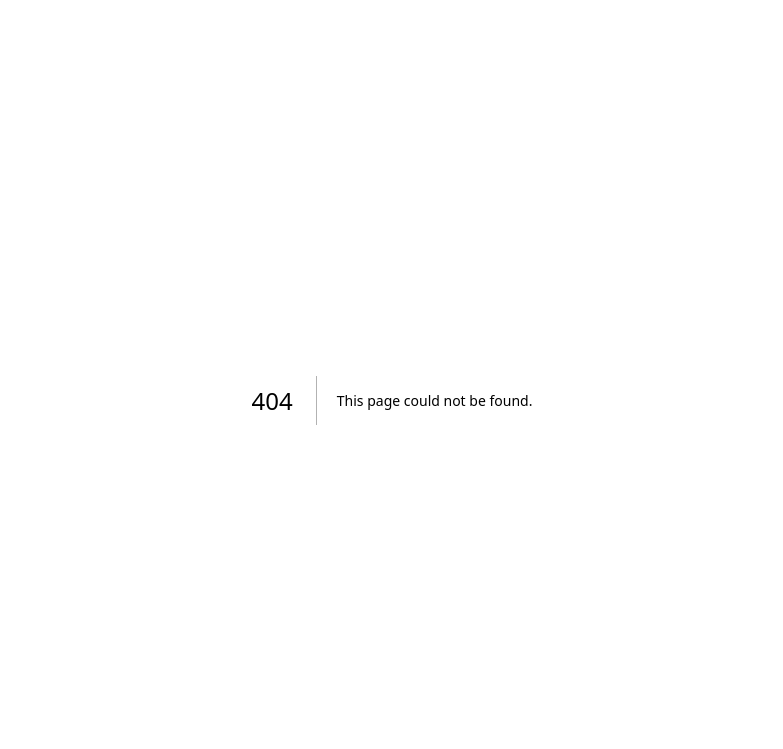
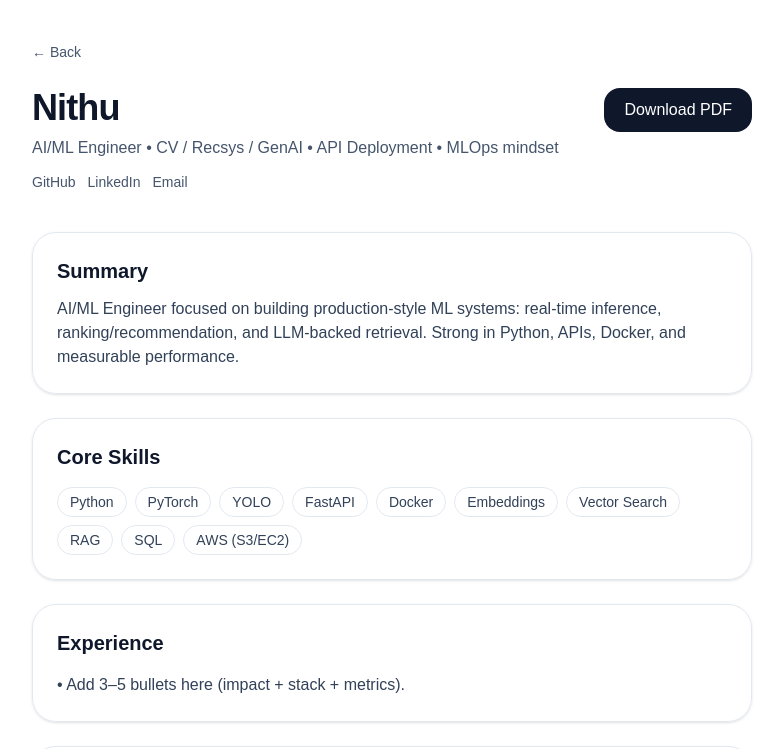
Before and after one commit to NitinJayavarapu12/Nitin-portfolio, a Next.js app: page /resume in a window 1280 px wide. Before the commit this address had no page. Shown: the top 749 px of the page, without its empty margins (248-1031 px from the left). Built offline with nearby package versions, Linux system fonts and the light colour scheme.

Commit message:
Resume push

```diff
--- /dev/null
+++ b/app/resume/page.tsx
@@ -0,0 +1,67 @@
+export default function ResumePage() {
+  return (
+    <main className="min-h-screen bg-white text-slate-900">
+      <div className="mx-auto max-w-3xl px-6 py-10">
+        <a className="text-sm text-slate-600 hover:underline" href="/">← Back</a>
+
+        <div className="mt-6 flex items-start justify-between gap-6">
+          <div>
+            <h1 className="text-4xl font-semibold tracking-tight">Nithu</h1>
+            <p className="mt-2 text-slate-600">
+              AI/ML Engineer • CV / Recsys / GenAI • API Deployment • MLOps mindset
+            </p>
+            <div className="mt-3 flex flex-wrap gap-3 text-sm text-slate-600">
+              <a className="hover:underline" href="https://github.com/<your-username>" target="_blank" rel="noreferrer">GitHub</a>
+              <a className="hover:underline" href="https://www.linkedin.com/in/<your-handle>/" target="_blank" rel="noreferrer">LinkedIn</a>
+              <a className="hover:underline" href="mailto:your@email.com">Email</a>
+            </div>
+          </div>
+
+          <a
+            className="rounded-2xl bg-slate-900 px-5 py-2.5 text-white hover:opacity-90"
+            href="/resume.pdf"
+            target="_blank"
+            rel="noreferrer"
+          >
+            Download PDF
+          </a>
+        </div>
+
+        <section className="mt-10 rounded-3xl border border-slate-200 bg-white/75 backdrop-blur p-6 shadow-sm">
+          <h2 className="text-xl font-semibold">Summary</h2>
+          <p className="mt-3 text-slate-700">
+            AI/ML Engineer focused on building production-style ML systems: real-time inference, ranking/recommendation,
+            and LLM-backed retrieval. Strong in Python, APIs, Docker, and measurable performance.
+          </p>
+        </section>
+
+        <section className="mt-6 rounded-3xl border border-slate-200 bg-white/75 backdrop-blur p-6 shadow-sm">
+          <h2 className="text-xl font-semibold">Core Skills</h2>
+          <div className="mt-4 flex flex-wrap gap-2">
+            {["Python", "PyTorch", "YOLO", "FastAPI", "Docker", "Embeddings", "Vector Search", "RAG", "SQL", "AWS (S3/EC2)"].map(s => (
+              <span key={s} className="rounded-full border border-slate-200 bg-white/70 px-3 py-1 text-sm text-slate-700">
+                {s}
+              </span>
+            ))}
+          </div>
+        </section>
+
+        <section className="mt-6 rounded-3xl border border-slate-200 bg-white/75 backdrop-blur p-6 shadow-sm">
+          <h2 className="text-xl font-semibold">Experience</h2>
+          <ul className="mt-4 space-y-2 text-slate-700">
+            <li>• Add 3–5 bullets here (impact + stack + metrics).</li>
+          </ul>
+        </section>
+
+        <section className="mt-6 rounded-3xl border border-slate-200 bg-white/75 backdrop-blur p-6 shadow-sm">
+          <h2 className="text-xl font-semibold">Projects</h2>
+          <ul className="mt-4 space-y-2 text-slate-700">
+            <li>• Real-Time Video Analytics Platform (YOLO, FastAPI, Docker)</li>
+            <li>• Location-Aware Semantic Recommendation System (Embeddings, Vector Search, Geo Ranking)</li>
+            <li>• LLM Document Intelligence API (RAG)</li>
+          </ul>
+        </section>
+      </div>
+    </main>
+  );
+}
```
